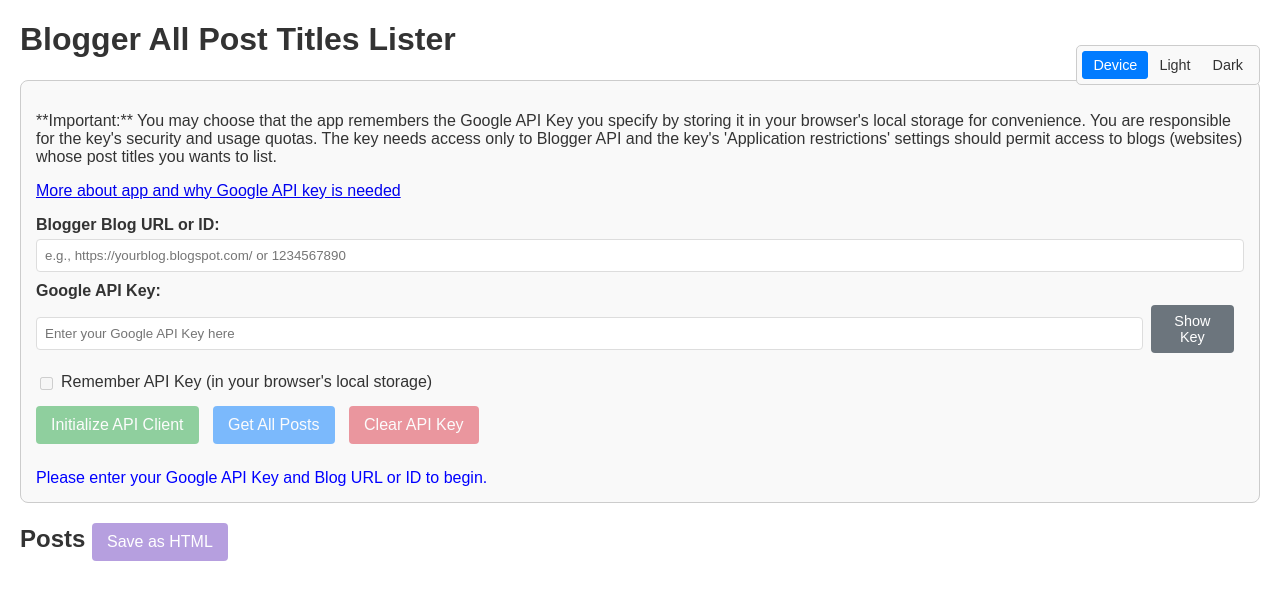
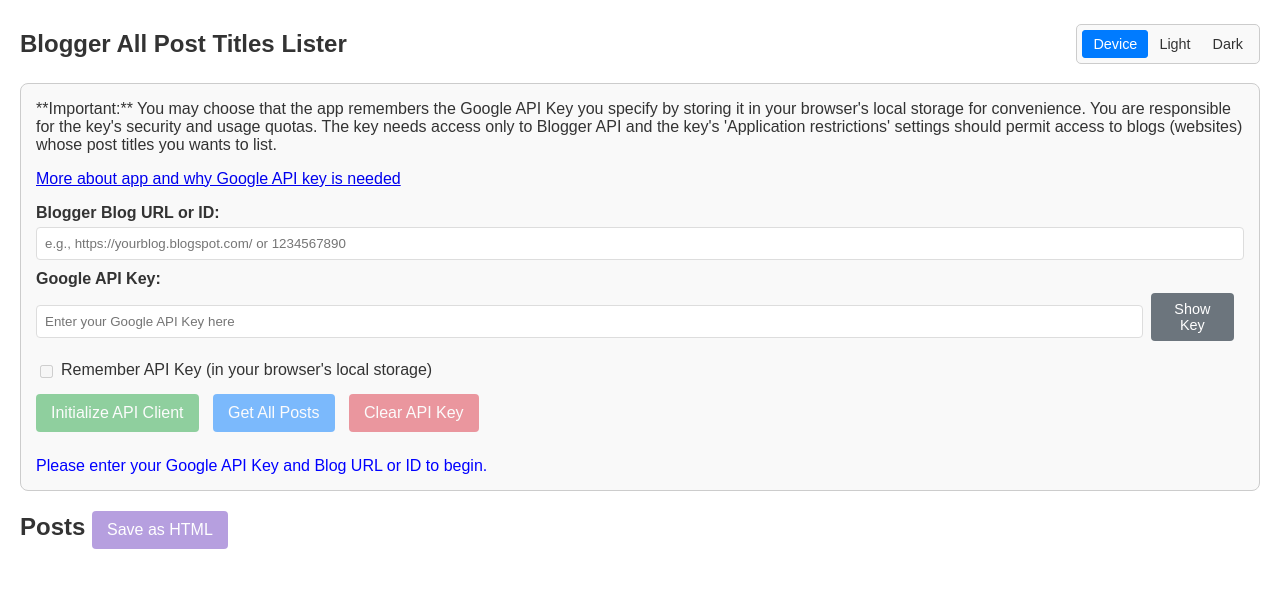
Before and after one commit to ravisiyer/BloggerAllPostsLister, a website built with Parcel: page index.html in a window 1280 px wide. Built offline with nearby package versions, Linux system fonts and the light colour scheme.

```diff
--- a/index.html
+++ b/index.html
@@ -67,13 +67,21 @@
 
         body {
             font-family: sans-serif;
-            margin: 20px;
+            margin: 10px 20px;
             background-color: var(--background-color);
             color: var(--text-color);
         }
+        /* NEW: Header container for H1 and Theme Selector */
+        .header-container {
+            display: flex;
+            justify-content: space-between; /* Aligns H1 to left, themeSelector to right */
+            align-items: center; /* Vertically centers them */
+            margin-bottom: 5px; /* Space below header */
+        }
         #controls {
             margin-bottom: 20px;
-            padding: 15px;
+            /* padding: 15px; */
+            padding: 0px 15px 15px 15px;
             border: 1px solid var(--border-color);
             border-radius: 8px;
             background-color: var(--control-bg);
@@ -216,8 +224,8 @@
 
         /* NEW: Theme selector styling (radio buttons) */
         #themeSelector {
-            float: right;
-            margin-top: -35px; /* Adjust vertical position */
+            /* float: right; This is removed and replaced by header-container flexbox */
+            /* margin-top: -35px; This is removed as vertical alignment is handled by flexbox */
             display: flex; /* Arrange radio buttons horizontally */
             align-items: center;
             font-size: 0.9em;
@@ -267,7 +275,8 @@
     </style>
 </head>
 <body>
-    <h1>Blogger All Post Titles Lister</h1>
+    <div class="header-container">
+        <h2>Blogger All Post Titles Lister</h2>
         <div id="themeSelector">
             <input type="radio" id="themeDevice" name="theme" value="device">
             <label for="themeDevice">Device</label>
@@ -278,9 +287,9 @@
             <input type="radio" id="themeDark" name="theme" value="dark">
             <label for="themeDark">Dark</label>
         </div>
+    </div>
 
     <div id="controls">
-        <!-- <p>This tool helps you list all posts from any public Blogger blog using its URL or ID, and your own Google API Key.</p> -->
         <p>
             **Important:** You may choose that the app remembers the Google API Key you specify by storing it in your
             browser's local storage for convenience. You are responsible for the key's security and usage quotas.
```
Lines whose indentation alone changed are shown as unchanged.
